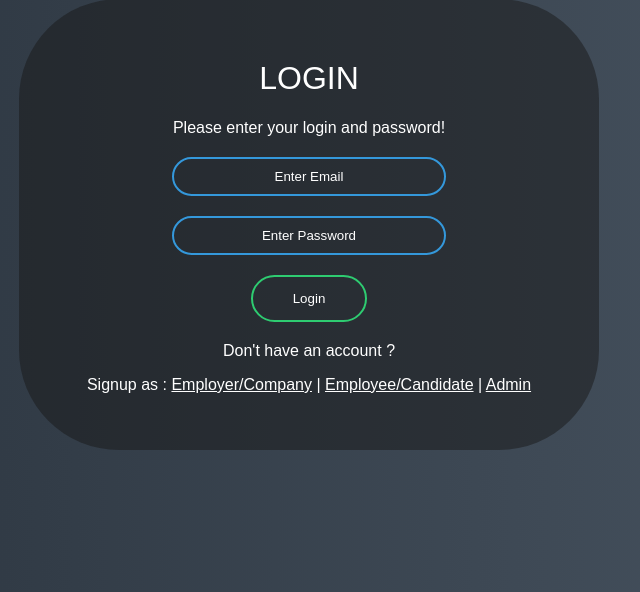
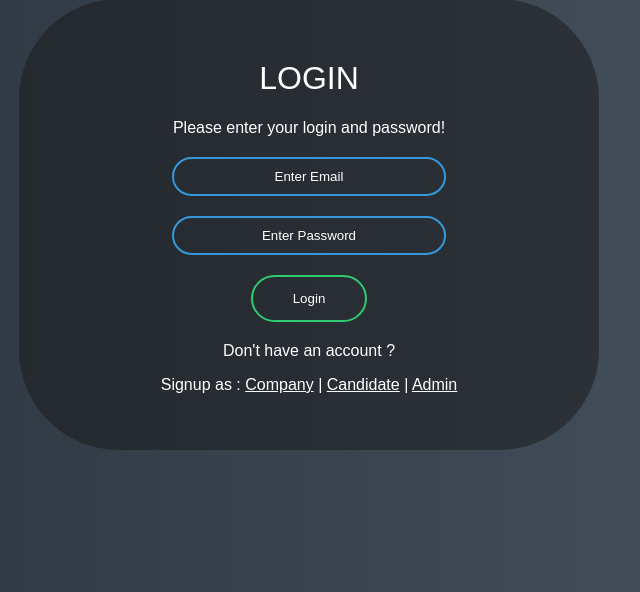
Before and after one commit to saumayg/job_portal, a Django app: page /login?next=/candidate/applications in a window 1280 px wide. Shown: the part 101-693 px from the top of the page, without its empty margins (365-1005 px from the left). Run offline with Django 3.2, Linux system fonts and the light colour scheme; some libraries are stand-ins or nearby versions.

Commit message:
added my applications for candidate

```diff
--- a/accounts/urls.py
+++ b/accounts/urls.py
@@ -9,8 +9,8 @@ from accounts.views import *
 app_name = "accounts"
 
 urlpatterns = [
-    path("employee/register", RegisterEmployeeView.as_view(), name="employee_register"),
-    path("employer/register", RegisterEmployerView.as_view(), name="employer_register"),
+    path("candidate/register", RegisterEmployeeView.as_view(), name="employee_register"),
+    path("company/register", RegisterEmployerView.as_view(), name="employer_register"),
     # path(
     #     "employee/profile/update",
     #     EditProfileView.as_view(),
--- a/main_app/urls.py
+++ b/main_app/urls.py
@@ -9,5 +9,5 @@ urlpatterns = [
     path("jobs/",JobListView.as_view(),name="jobs"),
     path("jobs/<int:id>", JobDetailsView.as_view(), name="job_detail"),
     path("apply-job/<int:job_id>", ApplyJobView.as_view(), name="apply-job"),
-    path("employee/applications",EmployeeMyJobsListView.as_view(),name="applications"),
+    path("candidate/applications",EmployeeMyJobsListView.as_view(),name="applications"),
 ]
--- a/templates/accounts/login.html
+++ b/templates/accounts/login.html
@@ -108,7 +108,7 @@
             {% endfor %}
             <input type="submit" name="" value="Login">
             <p>Don't have an account ?</p>
-            <p>Signup as :   <a href="{% url 'accounts:employer_register' %}">Employer/Company</a>   |   <a href="{% url 'accounts:employee_register' %}">Employee/Candidate</a>   |   <a href="{%  url 'admin:index' %}">Admin</a></p>
+            <p>Signup as :   <a href="{% url 'accounts:employer_register' %}">Company</a>   |   <a href="{% url 'accounts:employee_register' %}">Candidate</a>   |   <a href="{%  url 'admin:index' %}">Admin</a></p>
         </form>
     </div>
 </body>
--- a/templates/base.html
+++ b/templates/base.html
@@ -27,7 +27,7 @@
                         <li class="nav-item"><a href="#" class="nav-link">Post a new Job</a></li>
                         <li class="nav-item"><a href="{% url 'accounts:logout' %}" class="nav-link">Logout</a></li>
                     {% elif request.user.is_authenticated and request.user.role == 'employee' %}
-                        <li class="nav-item"><a href="#" class="nav-link">My Applications</a></li>
+                        <li class="nav-item"><a href="{% url 'main_app:applications' %}" class="nav-link">My Applications</a></li>
                         <li class="nav-item"><a href="#" class="nav-link">Update Profile</a></li>
                         <li class="nav-item"><a href="{% url 'main_app:jobs' %}" class="nav-link">List of jobs</a></li>
                         <li class="nav-item"><a href="{% url 'accounts:logout' %}" class="nav-link">Logout</a></li>
```
Also changed, not shown: templates/main_app/employee/applications.html (+8 -0 lines), db.sqlite3.
